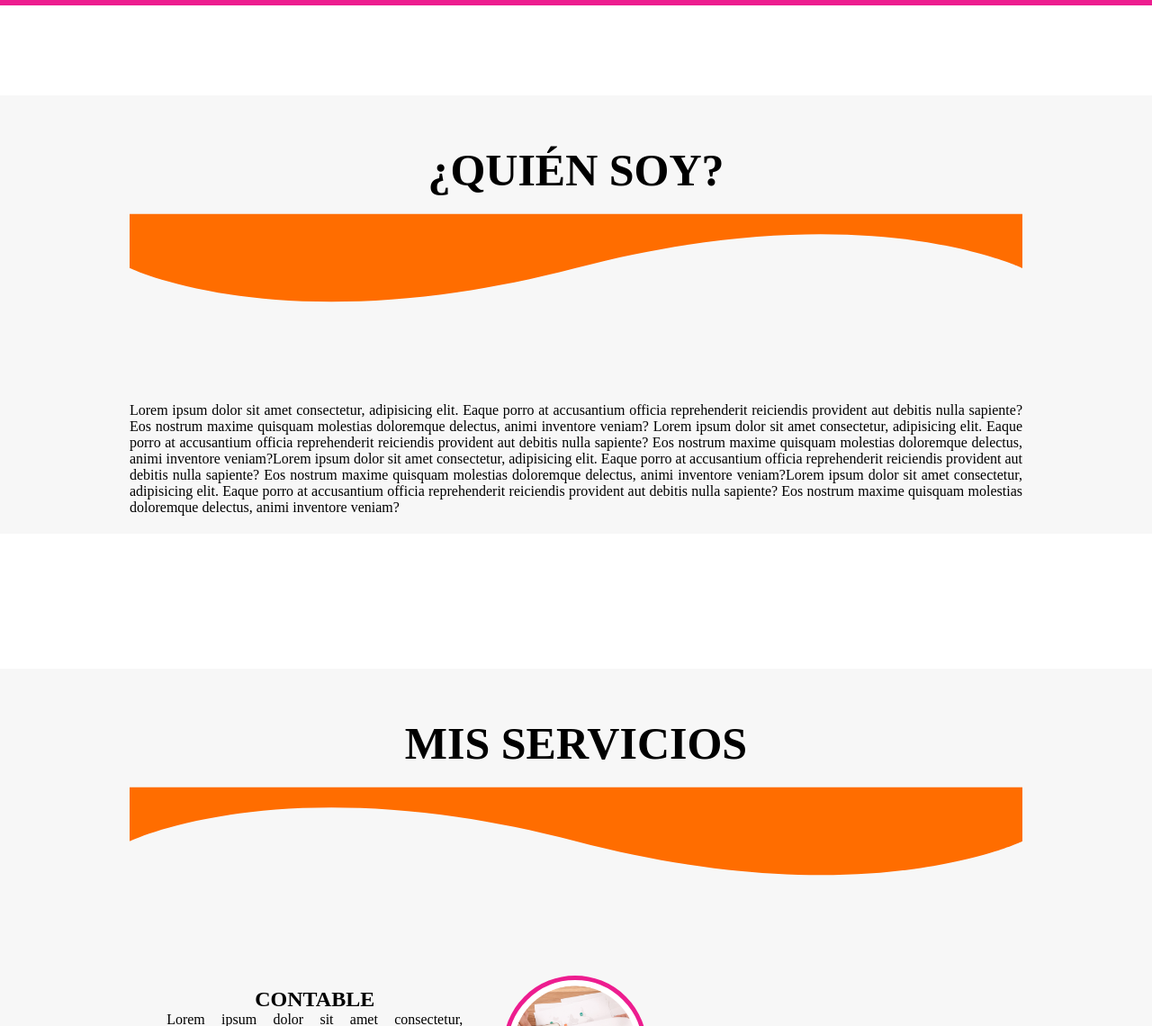
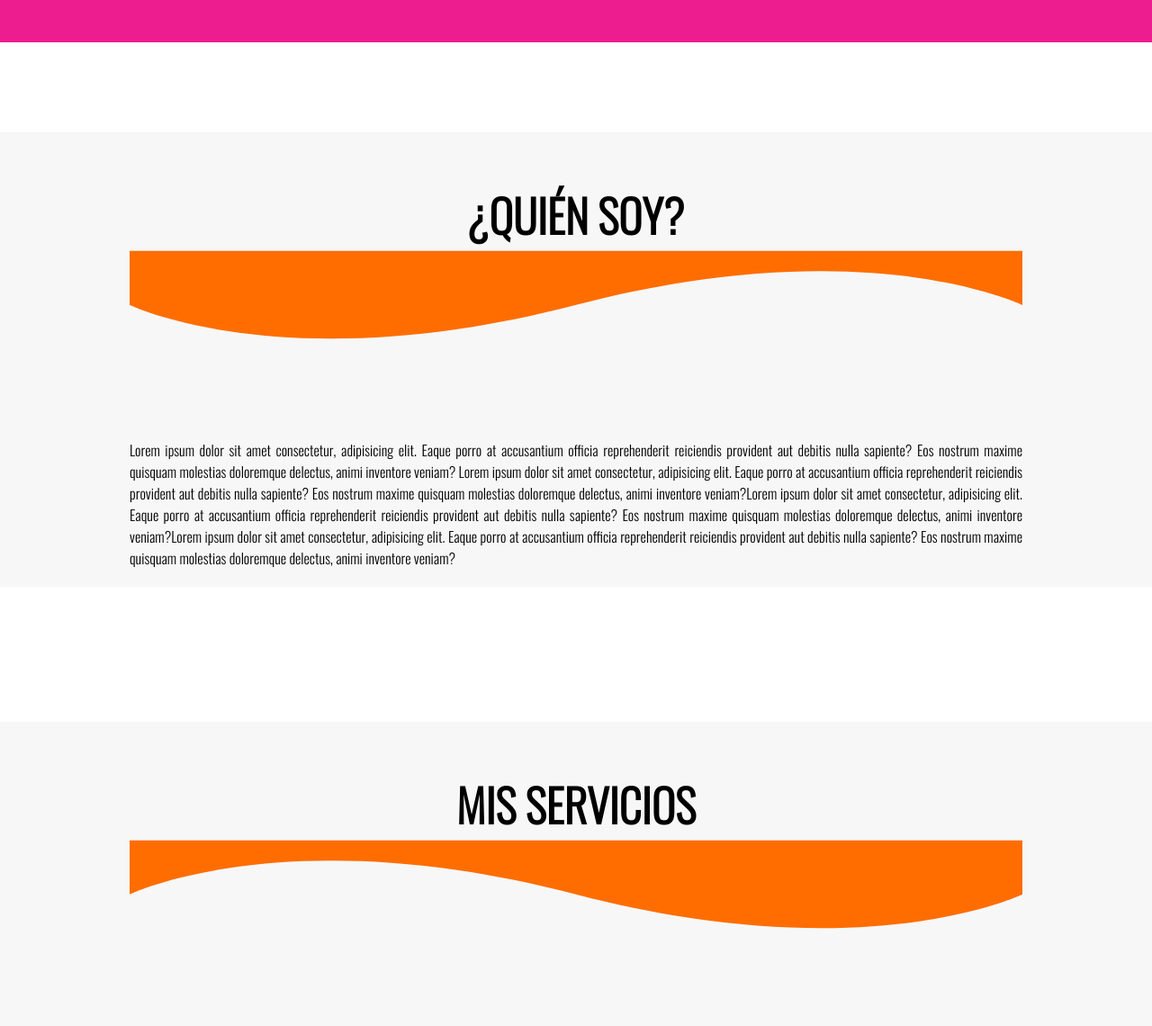
Before and after one commit to ramonmc93/webcorporativa, a plain HTML site: page index.html in a window 1280 px wide. Shown: the part 558-1698 px from the top of the page at 90% size. Drawn offline with Linux system fonts and the light colour scheme.

Commit message:
Avance web coportativa

```diff
--- a/assets/css/estilospersonalizados.css
+++ b/assets/css/estilospersonalizados.css
@@ -1,7 +1,7 @@
 body {
     margin: 0;
     padding: 0;
-    font-family: "Oswald";
+    font-family: "Oswald-Regular";
 }
 
 a {
--- a/assets/css/fonts.css
+++ b/assets/css/fonts.css
@@ -1,6 +1,6 @@
 @font-face {
-    font-family: Oswald;
-    src: url(../fonts/Oswald/Oswald-Medium.ttf);
+    font-family: Oswald-Regular;
+    src: url(../fonts/Oswald/Oswald-Regular.ttf);
 }
 
 @font-face {
--- a/assets/css/index.css
+++ b/assets/css/index.css
@@ -135,7 +135,7 @@ main div {
 }
 
 .contenedorServicio p, .contenedorTituloSeccion p {
-    font-family: Oswald Light;
+    font-family: "Oswald Light";
 }
 
 .contenedorServicio div:nth-child(2) {
--- a/index.html
+++ b/index.html
@@ -5,6 +5,7 @@
     <meta http-equiv="X-UA-Compatible" content="IE=edge">
     <meta name="viewport" content="width=device-width, initial-scale=1.0">
     <title>ASESORIA CONTABLE, FISCAL Y ADMINISTRATIVA</title>
+    <link rel="stylesheet" href="assets/css/fonts.css">
     <link rel="stylesheet" href="assets/css/estilospersonalizados.css">
     <link rel="stylesheet" href="assets/css/colores.css">
     <link rel="stylesheet" href="assets/css/index.css">
```
